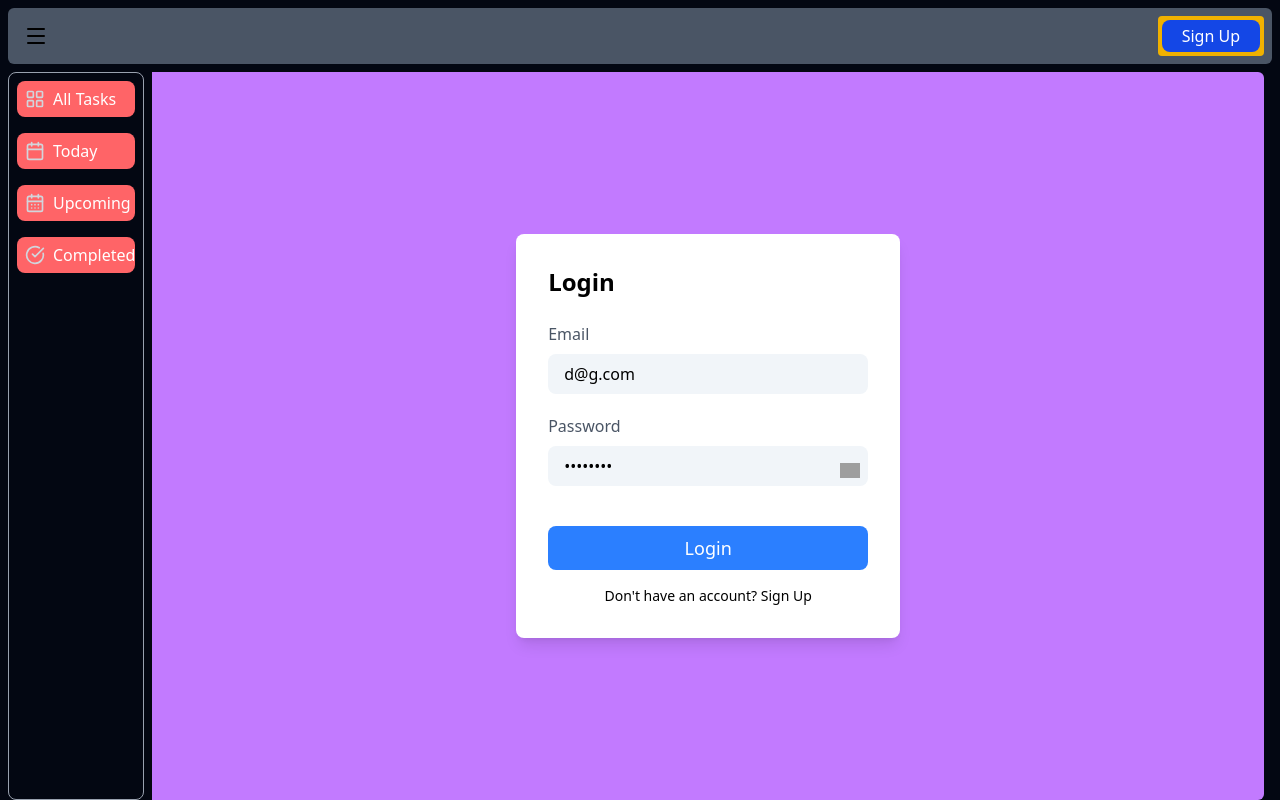
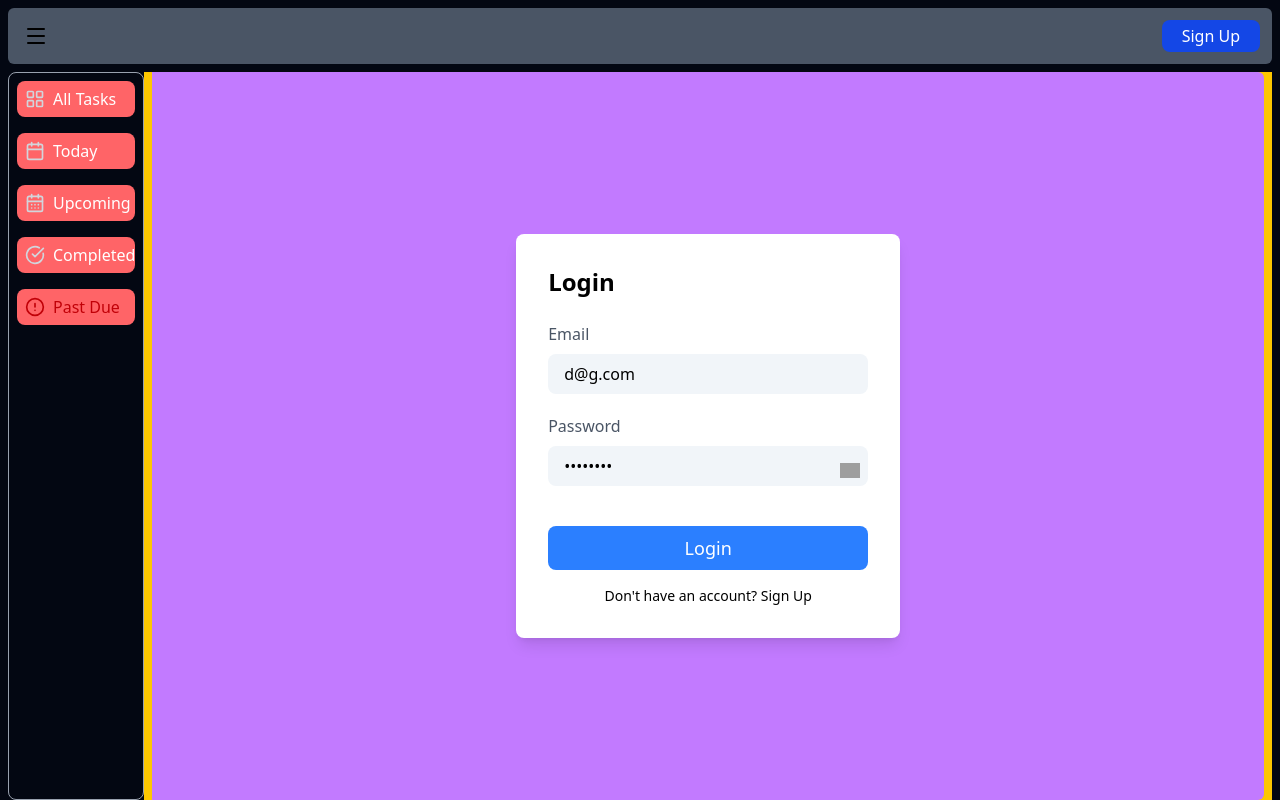
Before and after one commit to DilipWoad/Task-Manager, a React app in the folder frontend/: page /login in a window 1280 px wide. Both pictures are taken after a click on the element 36 px from the left and 36 px from the top of the page. Built offline with nearby package versions, Linux system fonts and the light colour scheme; no server answers; grey boxes are pictures that could not be loaded; the HTML template or start-up script is replaced by a standard one.

Commit message:
fix(ui):add past due task component and page for user due task,also minor ui changes for working on each devices

```diff
--- a/frontend/src/App.jsx
+++ b/frontend/src/App.jsx
@@ -9,6 +9,7 @@ import RequireAuth from "./components/AuthComponents/RequireAuth.jsx";
 import CompletedTask from "./components/TaskComponents/CompletedTask.jsx";
 import TodayTask from "./components/TaskComponents/TodayTask.jsx";
 import UpcomingTask from "./components/TaskComponents/UpcomingTask.jsx";
+import PastDue from "./components/TaskComponents/PastDue.jsx";
 
 function App() {
   return (
@@ -30,6 +31,7 @@ function App() {
               <Route path="completed" element={<CompletedTask />} />
               <Route path="today" element={<TodayTask />} />
               <Route path="upcoming" element={<UpcomingTask />} />
+              <Route path="past-due" element={<PastDue />} />
             </Route>
 
             {/* any unmatched route */}
--- a/frontend/src/components/Body.jsx
+++ b/frontend/src/components/Body.jsx
@@ -16,7 +16,7 @@ const Body = () => {
       {/* Right Column: Header + Main Content */}
       <div className="w-screen flex h-screen  px-2">
         <Sidebar menuClick={menuClick} setMenuClick={setMenuClick} />
-        <div className="w-full h-full  sm:px-2 overflow-y-auto flex flex-col">
+        <div className="w-full h-full bg-yellow-400 sm:px-2 overflow-y-auto flex flex-col">
           {auth && <Heading />}
           <MainBody />
         </div>
--- a/frontend/src/components/LayoutComponents/Header.jsx
+++ b/frontend/src/components/LayoutComponents/Header.jsx
@@ -18,7 +18,7 @@ const Header = ({ menuClick, setMenuClick }) => {
     try{
       const res = await axios.post(`${BASE_URL}/auths/logout`,{},{withCredentials:true});
 
-      setAuth({})
+      setAuth(null)
       setShowLogout(false)
       navigate("/login")
     }catch(err){
@@ -27,17 +27,17 @@ const Header = ({ menuClick, setMenuClick }) => {
   }
 
   return (
-    <div className="flex justify-between p-2 rounded-md items-center bg-gray-600 m-2">
+    <div className="flex justify-between p-2 rounded-md items-center bg-gray-600 m-2 sticky top-2 z-60">
       <div
         onClick={() => setMenuClick(!menuClick)}
         className=" p-1 rounded ml-1 hover:cursor-pointer hover:bg-gray-400 transition-all duration-200"
       >
         <Menu className="w-6 h-6 text-black" />
       </div>
-      <div className="bg-yellow-500 flex justify-between gap-3 items-center p-1 rounded relative">
+      <div className=" flex justify-between gap-3 items-center p-1 rounded relative ">
         {auth?.fullName && (
           <>
-            <p className="bg-pink-500 px-2">Welcome, Dilip</p>
+            <p className="px-2 text-lg font-mono">Welcome, Dilip</p>
             <UserCircle onClick={handleUserIconClick} className={`w-8 h-8 text-black hover:cursor-pointer hover:bg-slate-200 ${showLogout ? "bg-slate-200":""}  rounded-full`} strokeWidth={1.5} />
             {showLogout && <div onClick={handleLogoutClick} className=" bg-blue-700 absolute z-50 top-10 -right-1 px-5 py-2 text-sm rounded-lg hover:bg-blue-600 hover:cursor-pointer">
                               <p className="">Logout</p>
--- a/frontend/src/components/LayoutComponents/Sidebar.jsx
+++ b/frontend/src/components/LayoutComponents/Sidebar.jsx
@@ -1,6 +1,7 @@
 import {
   Calendar,
   CalendarDays,
+  CircleAlert,
   CircleCheckBig,
   LayoutGrid,
 } from "lucide-react";
@@ -81,6 +82,17 @@ const Sidebar = ({ menuClick, setMenuClick }) => {
         >
           <CircleCheckBig className="h-5 w-5 m-2 text-gray-300" />
         </SidebarIcons>
+
+        <SidebarIcons
+          tag={"Past Due"}
+          pathname={"past-due"}
+          menuClick={menuClick}
+          setMenuClick={setMenuClick}
+          isMobile={isMobile}
+          tagCss={"text-red-700"}
+        >
+          <CircleAlert className="h-5 w-5 m-2 text-red-700" />
+        </SidebarIcons>
       </div>
     </>
   );
--- a/frontend/src/components/TaskComponents/Heading.jsx
+++ b/frontend/src/components/TaskComponents/Heading.jsx
@@ -1,7 +1,7 @@
 const Heading = () => {
     return (
-        <div className="bg-red-500 rounded-t-lg">
-            <p className="text-4xl sm:text-5xl p-2 font-mono font-bold">My Task</p>
+        <div className="bg-red-500 rounded-t-lg sticky -top-0.5 z-40 sm:static ">
+            <p className="text-4xl sm:text-5xl p-2 font-mono font-bold ">My Task</p>
         </div>
     )
 }
--- /dev/null
+++ b/frontend/src/components/TaskComponents/PastDue.jsx
@@ -0,0 +1,35 @@
+import axios from "axios";
+import { useState,useEffect } from "react";
+import { BASE_URL } from "../../utils/constant";
+import TaskCard from "./TaskCard";
+
+const PastDue =()=>{
+ const [dueTasks, setDueTasks] = useState([]);
+   const getUserDueTask = async () => {
+     try {
+       const res = await axios.get(`${BASE_URL}/tasks/past-due`, {
+         withCredentials: true,
+       });
+       console.log(res.data.data);
+       setDueTasks(res.data.data);
+     } catch (error) {
+       console.log("Error fetching tasks :: ", error);
+     }
+   };
+
+   useEffect(() => {
+     getUserDueTask();
+   }, []);
+   if (!dueTasks) return <div>Loading...</div>;
+   return (
+     <div className="flex flex-col  bg-lime-500 h-full p-5 ">
+       <div className="grid grid-cols-1 sm:grid sm:grid-cols-2 md:grid md:grid-cols-3 gap-3 text-black z-10">
+         {dueTasks.map((task) => (
+           <TaskCard key={task._id} task={task} setTasks={setDueTasks} dueDateCss={"text-red-700 "} />
+         ))}
+       </div>
+     </div>
+   );
+}
+
+export default PastDue;
--- a/frontend/src/components/TaskComponents/TaskCard.jsx
+++ b/frontend/src/components/TaskComponents/TaskCard.jsx
@@ -1,14 +1,14 @@
 import axios from "axios";
 import { useState } from "react";
 import { BASE_URL } from "../../utils/constant";
+import { Calendar } from "lucide-react";
 
-const TaskCard = ({ task, setTasks }) => {
+const TaskCard = ({ task, setTasks, dueDateCss }) => {
   const [editingStatusId, setEditingStatusId] = useState(null);
   const [showSaveBtn, setShowSaveBtn] = useState(false);
   const [selectedStatus, setSelectedStatus] = useState(null);
 
-
-  console.log("Task coming :: ",task)
+  console.log("Task coming :: ", task);
 
   const statusOptions = ["pending", "in-progress", "completed"];
   const handleStatusChange = (e) => {
@@ -52,24 +52,39 @@ const TaskCard = ({ task, setTasks }) => {
       console.log("Error while updating Status", error);
     }
   };
-  if(!task) return <div>Loading....</div>
+  if (!task) return <div>Loading....</div>;
   return (
-    <div className="min-w-72 bg-white h-fit rounded-md p-2 flex flex-col font-mono gap-3">
-      <div className={` pt-2 px-2 rounded-md ${task?.status==="completed" ? "line-through bg-slate-200 text-gray-500" :"bg-slate-300"}`}>
+    <div className="min-w-0 sm:bg-yellow-400 md:bg-orange-400 bg-white h-fit rounded-md p-2 flex flex-col font-mono gap-3">
+      <div
+        className={` pt-2 px-2 rounded-md ${
+          task?.status === "completed"
+            ? "line-through bg-slate-200 text-gray-500"
+            : "bg-slate-300"
+        }`}
+      >
         <div className=" text-xl">{task?.title}</div>
         <div className=" text-sm py-2 truncate  mr-6">{task.description}</div>
-        <div className="flex justify-between text-sm py-2 items-center">
-          <div className="bg-slate-400 rounded-lg px-2">
-            Due : {task?.deadline?.slice(0, 10)}
+        <div className="flex justify-between text-sm py-2 items-center ">
+          <div
+            className={`bg-slate-400 rounded-lg px-2 py-0.5 ${dueDateCss} flex items-center shrink-0 justify-between`}
+          >
+            <Calendar className="w-3 h-3" />
+            <span>{task?.deadline?.slice(0, 10)}</span>
           </div>
-          <div className={`${task.status ==="completed" ? "cursor-not-allowed":"cursor-pointer outline-1 outline-offset-1 outline-solid"} rounded-md`}>
+          <div
+            className={`${
+              task.status === "completed"
+                ? "cursor-not-allowed"
+                : "cursor-pointer outline-1 outline-offset-1 outline-solid"
+            } rounded-md shrink`}
+          >
             {editingStatusId === task._id ? (
               <select
                 name="status"
                 defaultValue={task.status}
                 id="select-status"
                 onChange={handleStatusChange}
-                className="text-[15px]  bg-slate-200 rounded-md"
+                className="text-[15px]  bg-slate-200 rounded-md w-20"
               >
                 {/* <option disabled>Select Status</option> */}
                 {statusOptions.map((status) => (
@@ -89,7 +104,9 @@ const TaskCard = ({ task, setTasks }) => {
                 className={`${
                   task.status === "in-progress" ? "bg-yellow-300" : ""
                 } ${
-                  task.status === "completed" ? "bg-green-400 pointer-events-none cursor:not-allowed" : "bg-slate-400"
+                  task.status === "completed"
+                    ? "bg-green-400 pointer-events-none cursor:not-allowed"
+                    : "bg-slate-400"
                 }  hover:text-white   italic text-[15px] px-2 rounded-md`}
               >
                 {task.status}
--- a/frontend/src/utils/ReusebleComponents/SidebarIcons.jsx
+++ b/frontend/src/utils/ReusebleComponents/SidebarIcons.jsx
@@ -7,6 +7,7 @@ const SidebarIcons = ({
   menuClick,
   setMenuClick,
   isMobile,
+  tagCss
 }) => {
   const baseStyle =
     "rounded-lg transition-colors  flex justify-center items-center w-full duration-300";
@@ -21,14 +22,14 @@ const SidebarIcons = ({
       >
         {children}
         {menuClick && (
-          <span className="transition-all duration-300  flex-1 text-nowrap">
+          <span className={`transition-all duration-300  flex-1 text-nowrap ${tagCss}`}>
             {tag}
           </span>
         )}
       </NavLink>
       {!menuClick && (
         <div
-          className={`hidden group-hover:block bg-gray-800 opacity-70 text-[10px] z-20 rounded-tr-lg rounded-b-lg  absolute w-fit  left-12 top-10 text-center transition-all duration-300`}
+          className={`hidden group-hover:block bg-gray-800 opacity-80 text-[10px] z-20 rounded-tr-lg rounded-b-lg  absolute w-fit  left-12 top-10 text-center transition-all duration-300`}
         >
           <p className="px-2 py-1 text-nowrap">{tag}</p>
         </div>
```
